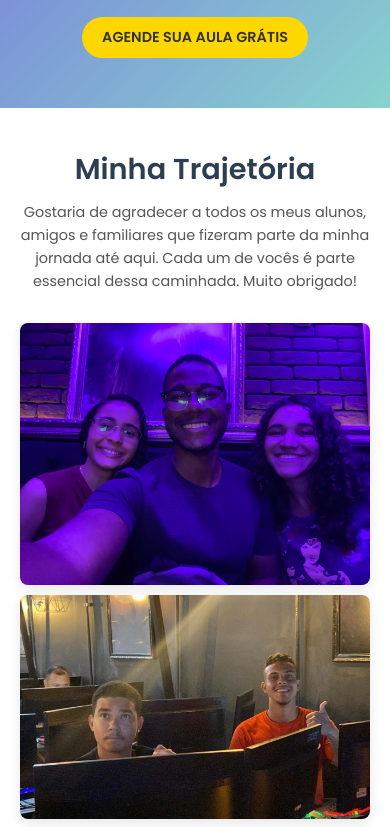
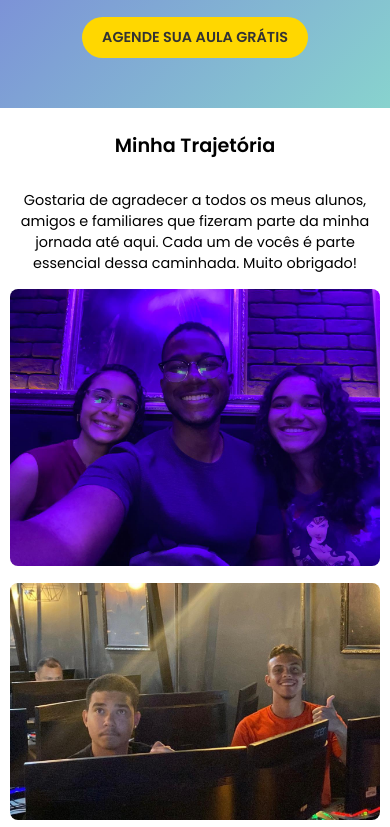
Before and after one commit to Nathalia-Macedo/curriculo-react, a React (Create React App) app: page / in a window 390 px wide. Shown: the part 4820-5647 px from the top of the page. Built offline with nearby package versions, Linux system fonts and the light colour scheme.

Commit message:
subindo galeria

```diff
--- a/src/Components/Galery/Galery.css
+++ b/src/Components/Galery/Galery.css
@@ -1,86 +1,53 @@
-/* Container principal que inclui o texto de agradecimento e a galeria */
+/* Gallery.css */
 .gallery-container {
-    padding: 20px;
-    max-width: 1200px;
-    margin: 0 auto; /* Centraliza o conteúdo na página */
+    max-width: 800px; /* Limite de largura para desktops */
+    margin: 0 auto; /* Centraliza a galeria */
+    padding: 20px; /* Espaçamento interno */
+    text-align: center; /* Centraliza o texto */
   }
 
-  /* Texto de agradecimento */
   .thank-you-message {
-    text-align: center; /* Centraliza o texto */
-    margin-bottom: 30px; /* Espaço entre o texto e a galeria */
-    color: #333; /* Cor do texto */
+    margin-bottom: 10px; /* Reduz espaço abaixo da mensagem */
   }
 
-  .thank-you-message h1 {
-    font-size: 2.5rem; /* Tamanho maior para o título */
-    margin-bottom: 10px;
-    color: #2c3e50; /* Cor destacada para o título */
-  }
-
-  .thank-you-message p {
-    font-size: 1.2rem; /* Tamanho do texto do parágrafo */
-    line-height: 1.6;
-    color: #555; /* Cor mais suave para o parágrafo */
-    max-width: 800px;
-    margin: 0 auto; /* Centraliza o texto dentro do parágrafo */
-  }
-
-  /* Galeria de imagens */
   .gallery {
-    column-count: 3; /* Número de colunas em desktops */
-    column-gap: 15px; /* Espaçamento entre as colunas */
-  }
-
-  .gallery-item {
-    break-inside: avoid; /* Evita quebras nas colunas */
-    margin-bottom: 15px;
-    border-radius: 8px;
-    box-shadow: 0 4px 12px rgba(0, 0, 0, 0.1);
-    overflow: hidden;
+    display: grid;
+    grid-template-columns: repeat(auto-fill, minmax(200px, 1fr)); /* Mínimo de 200px por coluna */
+    gap: 10px; /* Espaçamento entre os itens da grade */
   }
 
   .gallery-item img {
-    width: 100%;
-    height: auto;
-    display: block;
-    transition: transform 0.3s ease;
+    width: 100%; /* Imagem ocupa toda a largura do item */
+    height: auto; /* Mantém a proporção da imagem */
+    border-radius: 8px; /* Borda arredondada */
   }
 
-  .gallery-item:hover img {
-    transform: scale(1.05);
+  /* Limite de altura para imagens verticais */
+  .gallery-item img {
+    max-height: 300px; /* Ajuste conforme necessário para imagens verticais */
   }
 
-  /* Responsividade para tablets */
-  @media (max-width: 1024px) {
-    .gallery {
-      column-count: 2; /* Reduz para 2 colunas em tablets */
+  /* Responsividade */
+  @media (max-width: 768px) {
+    .gallery-container {
+      padding: 10px; /* Menos padding em telas menores */
     }
 
     .thank-you-message h1 {
-      font-size: 2rem;
+      font-size: 1.5rem; /* Tamanho da fonte reduzido para títulos em telas pequenas */
     }
 
     .thank-you-message p {
-      font-size: 1rem;
+      font-size: 1rem; /* Tamanho da fonte reduzido para texto em telas pequenas */
     }
   }
 
-  /* Responsividade para dispositivos móveis */
-  @media (max-width: 768px) {
-    .gallery {
-      column-count: 1; /* Apenas uma coluna em telas pequenas */
-    }
-
-    .gallery-item {
-      margin-bottom: 10px;
-    }
-
+  @media (max-width: 480px) {
     .thank-you-message h1 {
-      font-size: 1.8rem;
+      font-size: 1.2rem; /* Tamanho ainda menor para dispositivos móveis */
     }
 
     .thank-you-message p {
-      font-size: 0.9rem;
+      font-size: 0.9rem; /* Tamanho ainda menor para texto em dispositivos móveis */
     }
   }
--- a/src/Components/Galery/Galery.jsx
+++ b/src/Components/Galery/Galery.jsx
@@ -1,12 +1,11 @@
 import React from 'react';
-import './Galery.css'; // Importando o CSS da galeria
+import './Galery.css';
 
-// Função para importar automaticamente todas as imagens da pasta
 function importAll(r) {
   return r.keys().map(r);
 }
 
-const images = importAll(require.context('../../Assets/images', false, /\.(png|jpe?g|svg)$/)); // Mude o caminho para a pasta onde estão suas imagens
+const images = importAll(require.context('../../Assets/images', false, /\.(png|jpe?g|svg)$/));
 
 const Gallery = () => {
   return (
```
